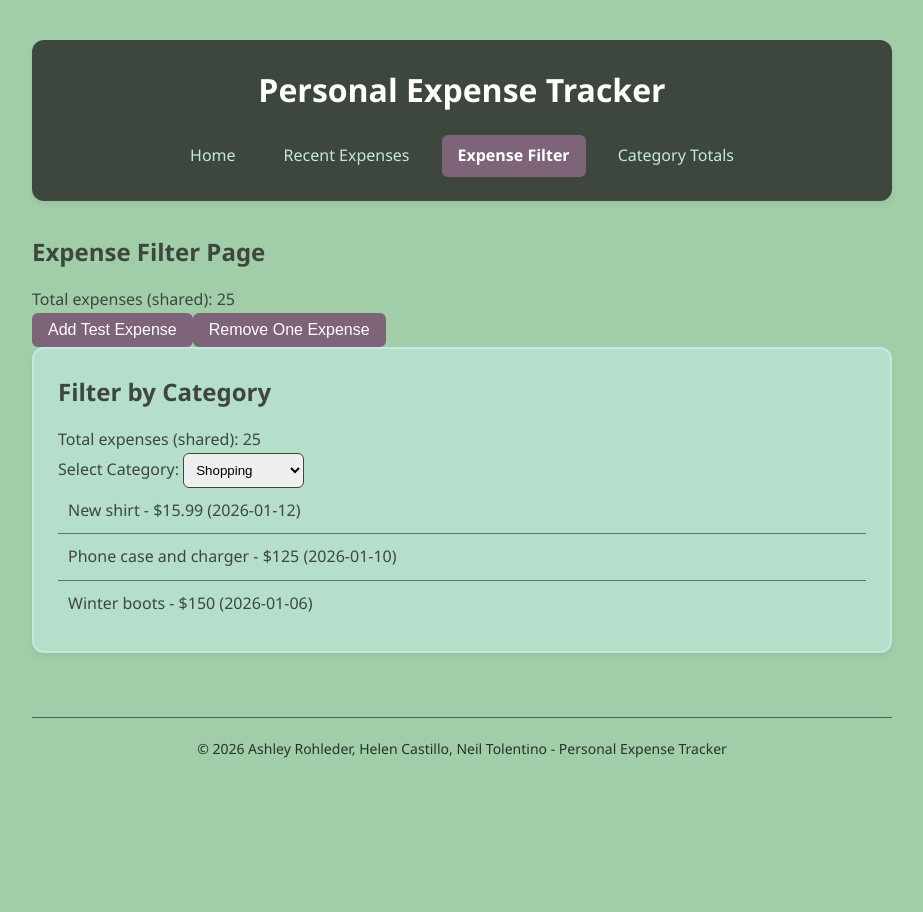
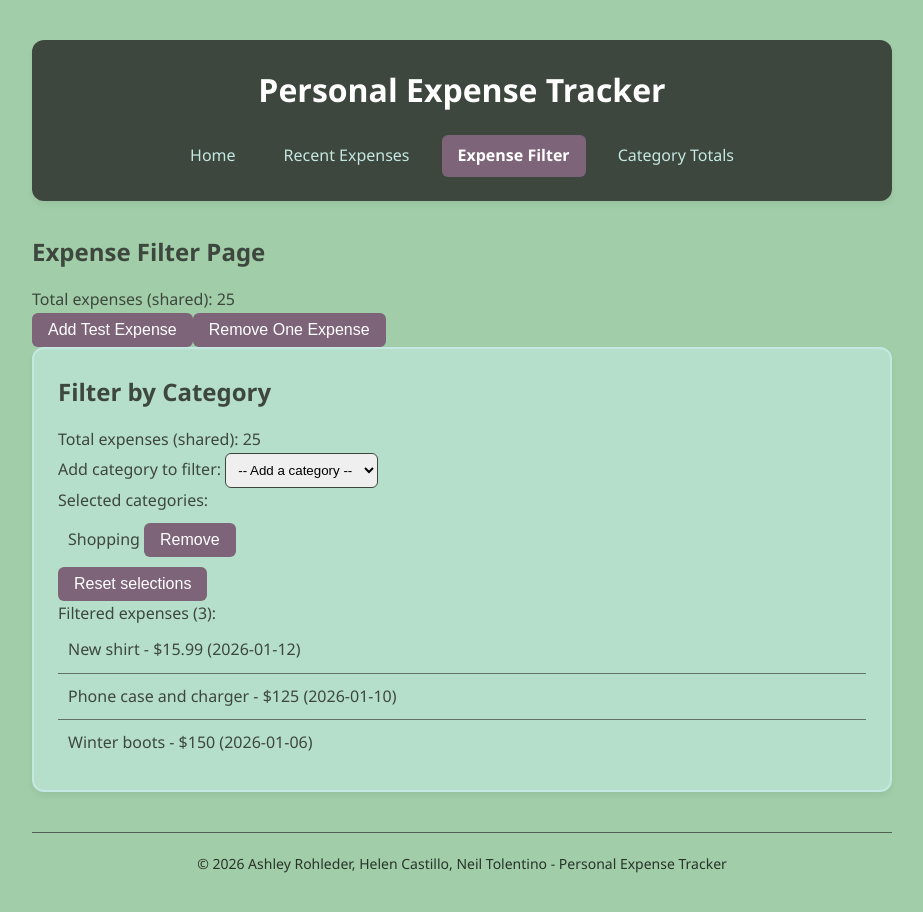
Before and after one commit to ntolentino4/group-6-full-stack-project, a React (Vite) app in the folder vite-project/: page /expense-filter in a window 1280 px wide. Shown: the top 912 px of the page, without its empty margins (178-1101 px from the left). Before the commit the page ends 800 px from the top, so only its background shows below. Built offline with nearby package versions, Linux system fonts and the light colour scheme.

Commit message:
Feature: added multi-category selection to the filter with an add/remove list

```diff
--- a/vite-project/src/components/expense-filter/ExpenseFilter.css
+++ b/vite-project/src/components/expense-filter/ExpenseFilter.css
@@ -14,4 +14,4 @@
   border-bottom: none;
 }
 
-/* Container styles removed - now handled by ListPanel component */
+/* Panel container styling is in ListPanel.css */
--- a/vite-project/src/components/expense-filter/ExpenseFilter.tsx
+++ b/vite-project/src/components/expense-filter/ExpenseFilter.tsx
@@ -1,41 +1,85 @@
-import { useState } from "react";
 import type { Expense, ExpenseCategory } from "../../types";
 import "./ExpenseFilter.css";
-import ListPanel from '../shared/ListPanel';
+import ListPanel from "../shared/ListPanel";
+
+const ALL_CATEGORIES: ExpenseCategory[] = [
+  "Food",
+  "Transport",
+  "Housing",
+  "Entertainment",
+  "Shopping",
+  "Health",
+];
 
 type Props = {
   expenses: Expense[];
+  selectedCategories: ExpenseCategory[];
+  setSelectedCategories: React.Dispatch<React.SetStateAction<ExpenseCategory[]>>;
 };
 
-function ExpenseFilter({ expenses }: Props) {
-  // Default category state "Shopping"
-  const [selectedCategory, setSelectedCategory] =
-    useState<ExpenseCategory>("Shopping");
+function ExpenseFilter({
+  expenses,
+  selectedCategories,
+  setSelectedCategories,
+}: Props) {
+  const handleAddCategory = (category: ExpenseCategory) => {
+    if (selectedCategories.includes(category)) return;
+    setSelectedCategories((prev) => [...prev, category]);
+  };
 
-  // Filter the expenses by the selected category
+  const handleRemoveCategory = (category: ExpenseCategory) => {
+    setSelectedCategories((prev) =>
+      prev.filter((selectedCategory) => selectedCategory !== category)
+    );
+  };
+
+  const handleReset = () => {
+    setSelectedCategories([]);
+  };
+
   const filteredExpenses = expenses.filter(
-    (expense) => expense.category === selectedCategory
+    (expense) =>
+      selectedCategories.length === 0 ||
+      selectedCategories.includes(expense.category)
   );
 
   return (
     <ListPanel title="Filter by Category">
-      {/* T.3 display shared state */}
       <p>Total expenses (shared): {expenses.length}</p>
 
-      <label htmlFor="category-select">Select Category: </label>
+      <label htmlFor="category-select">Add category to filter: </label>
       <select
         id="category-select"
-        value={selectedCategory}
-        onChange={(e) => setSelectedCategory(e.target.value as ExpenseCategory)}
+        value=""
+        onChange={(event) => {
+          const value = event.target.value as ExpenseCategory;
+          if (value) handleAddCategory(value);
+        }}
       >
-        <option value="Food">Food</option>
-        <option value="Transport">Transport</option>
-        <option value="Housing">Housing</option>
-        <option value="Entertainment">Entertainment</option>
-        <option value="Shopping">Shopping</option>
-        <option value="Health">Health</option>
+        <option value="">-- Add a category --</option>
+        {ALL_CATEGORIES.map((category) => (
+          <option key={category} value={category}>
+            {category}
+          </option>
+        ))}
       </select>
 
+      <p>Selected categories:</p>
+      <ul>
+        {selectedCategories.map((category) => (
+          <li key={category}>
+            {category}{" "}
+            <button onClick={() => handleRemoveCategory(category)}>
+              Remove
+            </button>
+          </li>
+        ))}
+      </ul>
+      <button onClick={handleReset}>
+        Reset selections
+      </button>
+
+      <p>Filtered expenses ({filteredExpenses.length}):</p>
       <ul>
         {filteredExpenses.map((expense) => (
           <li key={expense.id}>
--- a/vite-project/src/pages/ExpenseFilterPage.tsx
+++ b/vite-project/src/pages/ExpenseFilterPage.tsx
@@ -1,4 +1,5 @@
-import type { Expense } from "../types";
+import { useState } from "react";
+import type { Expense, ExpenseCategory } from "../types";
 import ExpenseFilter from "../components/expense-filter/ExpenseFilter";
 
 type Props = {
@@ -7,6 +8,9 @@ type Props = {
 };
 
 const ExpenseFilterPage = ({ expenses, setExpenses }: Props) => {
+  const [selectedCategories, setSelectedCategories] = useState<ExpenseCategory[]>(["Shopping"]);
+
+  /* Demo: modify shared expenses list (for testing shared state across pages) */
   const addTestExpense = () => {
     setExpenses((prev) => [
       {
@@ -36,7 +40,11 @@ const ExpenseFilterPage = ({ expenses, setExpenses }: Props) => {
         Remove One Expense
       </button>
 
-      <ExpenseFilter expenses={expenses} />
+      <ExpenseFilter
+        expenses={expenses}
+        selectedCategories={selectedCategories}
+        setSelectedCategories={setSelectedCategories}
+      />
     </section>
   );
 };
```
Also changed, not shown: 1 other file (tests, documents, lock files or other folders).
